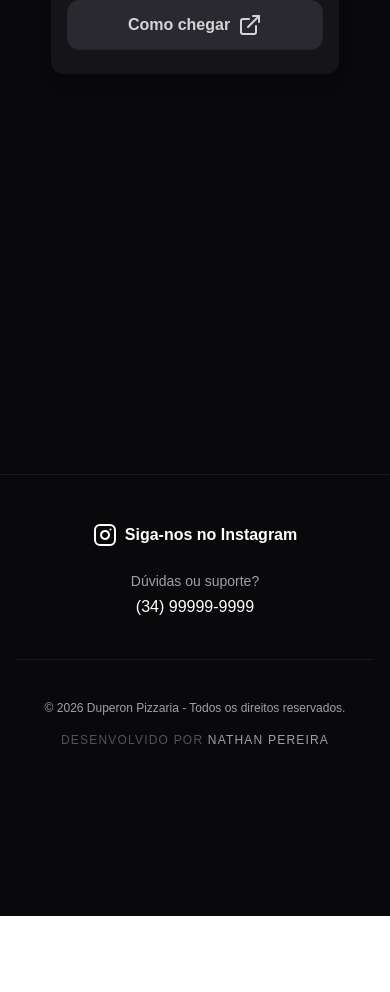
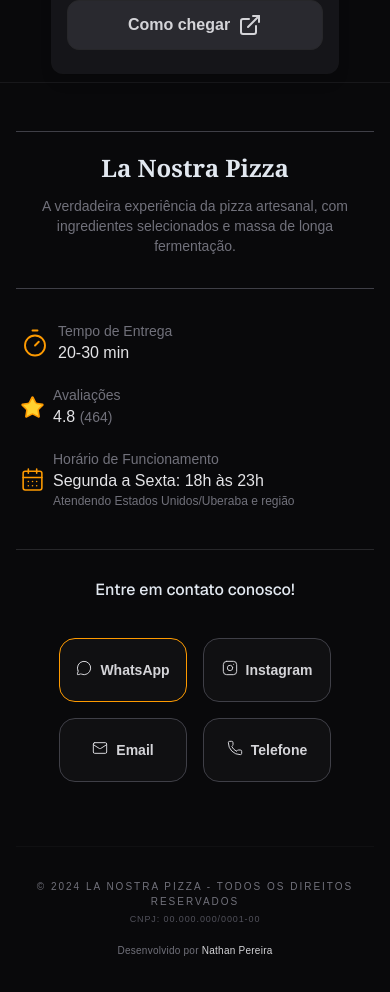
Before and after one commit to NathanDSPereira/Pizzaria-modelo-landing-page, a Next.js app: page / in a window 390 px wide. Shown: the part 2680-3672 px from the top of the page. Before the commit the page ends 3596 px from the top, so only its background shows below. Built offline with nearby package versions, Linux system fonts and the light colour scheme.

Commit message:
terminado o componente de footer/mobile-first

```diff
--- a/components/FooterPage.tsx
+++ b/components/FooterPage.tsx
@@ -1,30 +1,117 @@
+import { CalendarDays, Instagram, Mail, MessageCircle, Phone, Star, Timer } from "lucide-react";
+
 export default function Footer() {
     return (
-        <footer className="bg-zinc-950 border-t border-zinc-900 px-4 pt-12 pb-32 text-zinc-400">
-  <div className="mx-auto max-w-lg space-y-10">
+      <footer className="bg-zinc-950 border-t border-zinc-900 py-12 px-4 space-y-8 mb-5">
+        <div className="flex flex-col justify-center items-center gap-2 border-t border-zinc-700 pt-6">
+          <h4 className="text-2xl font-serif font-bold text-slate-200 leading-none">
+          La Nostra Pizza
+          </h4>
+          <p className="text-center text-zinc-500 font-medium text-sm mt-2">
+            A verdadeira experiência da pizza artesanal, com ingredientes selecionados e massa de longa fermentação.
+          </p>
+        </div>
 
-    <div className="flex flex-col items-center gap-6 text-center">
-      <a href="#" className="flex items-center gap-2 text-white font-bold hover:text-orange-500 transition-colors">
-        <svg xmlns="http://www.w3.org/2000/svg" width="24" height="24" viewBox="0 0 24 24" fill="none" stroke="currentColor" stroke-width="2" stroke-linecap="round" stroke-linejoin="round"><rect width="20" height="20" x="2" y="2" rx="5" ry="5"/><path d="M16 11.37A4 4 0 1 1 12.63 8 4 4 0 0 1 16 11.37z"/><line x1="17.5" x2="17.51" y1="6.5" y2="6.51"/></svg>
-        Siga-nos no Instagram
-      </a>
+        <ul className="flex flex-col justify-center items-start text-slate-200 gap-5 border-t-zinc-700 border-t mt-8 pt-8 md:flex-row md:justify-around px-1">
+          <li className="flex justify-center items-center gap-2">
+              <Timer
+                size={30}
+                className="text-amber-500 inline-block"
+                strokeWidth={1.5}
+              />
+              <div className="flex flex-col">
+                <p className="text-zinc-500 text-sm">Tempo de Entrega</p>
+                <p className="text-zinc-200 text-base">20-30 min</p>
+              </div>
+          </li>
+          <li className="flex justify-center items-center gap-2">
+            <Star
+              size={25}
+              className="text-amber-500 fill-amber-300  inline-block"
+              strokeWidth={1.5}
+            />
+            <div className="flex flex-col">
+              <p className="text-zinc-500 text-sm">Avaliações</p>
+              <p className="text-zinc-200 text-base">4.8 <span className="text-zinc-500 text-sm">(464)</span></p>
+            </div>
+          </li>
+          <li className="flex justify-center items-center gap-2">
+            <CalendarDays
+              size={25}
+              className="text-amber-500 inline-block "
+              strokeWidth={1.5}
+            />
+            <div className="flex flex-col">
+              <p className="text-zinc-500 text-sm">Horário de Funcionamento</p>
+              <p className="text-zinc-200 text-base">Segunda a Sexta: 18h às 23h</p>
+              <p className="text-zinc-500 text-xs">Atendendo Estados Unidos/Uberaba e região</p>
+            </div>
+          </li>
+        </ul>
 
-      <div className="space-y-1">
-        <p className="text-sm">Dúvidas ou suporte?</p>
-        <p className="text-white font-medium">(34) 99999-9999</p>
-      </div>
-    </div>
+        <div>
+          <div className="border-t border-zinc-800 text-base font-sans text-center font-medium text-slate-200 leading-none mt-10 pt-8 mb-10">
+            <h4>Entre em contato conosco!</h4>
+          </div>
 
-    <div className="h-px w-full bg-zinc-900"></div>
+          <ul className="flex flex-wrap gap-4 justify-center items-center">
+            <li className="flex justify-center items-center">
+              <button className="flex justify-center items-center bg-zinc-900/50 border border-amber-500 text-zinc-300 w-32 h-16 rounded-2xl text-sm font-bold active:scale-95 transition-all active:border-amber-500">
+                  <MessageCircle
+                    size={16}
+                    className="inline-block mr-2 mb-1"
+                    strokeWidth={1.5}
+                  />
+                    WhatsApp
+              </button>
+            </li>
+            <li className="flex justify-center items-center">
+              <button className="flex justify-center items-center bg-zinc-900/50 border border-zinc-700 text-zinc-300 w-32 h-16 rounded-2xl text-sm font-bold active:scale-95 transition-all active:border-amber-500">
+                  <Instagram
+                    size={16}
+                    className="inline-block mr-2 mb-1"
+                    strokeWidth={1.5}
+                  />
+                    Instagram
+              </button>
+            </li>
+            <li className="flex justify-center items-center">
+              <button className="flex justify-center items-center bg-zinc-900/50 border border-zinc-700 text-zinc-300 w-32 h-16 rounded-2xl text-sm font-bold active:scale-95 transition-all active:border-amber-500">
+                  <Mail
+                    size={16}
+                    className="inline-block mr-2 mb-1"
+                    strokeWidth={1.5}
+                  />
+                    Email
+              </button>
+            </li>
+            <li className="flex justify-center items-center">
+              <button className="flex justify-center items-center bg-zinc-900/50 border border-zinc-700 text-zinc-300 w-32 h-16 rounded-2xl text-sm font-bold active:scale-95 transition-all active:border-amber-500">
+                  <Phone
+                    size={16}
+                    className="inline-block mr-2 mb-1"
+                    strokeWidth={1.5}
+                  />
+                    Telefone
+              </button>
+            </li>
+          </ul>
+        </div>
 
-    <div className="flex flex-col items-center gap-4 text-xs text-center">
-      <p>© 2026 Duperon Pizzaria - Todos os direitos reservados.</p>
-      <p className="uppercase tracking-widest text-zinc-600">
-        Desenvolvido por <span className="text-zinc-400">Nathan Pereira</span>
-      </p>
-    </div>
+        <div className="mt-16 pt-8 border-t border-zinc-900/50 flex flex-col items-center gap-4 text-center">
+          <div className="space-y-1">
+            <p className="text-zinc-500 text-[10px] uppercase tracking-[0.2em]">
+              © 2024 La Nostra Pizza - Todos os direitos reservados
+            </p>
+            <p className="text-zinc-600 text-[9px] tracking-widest">
+              CNPJ: 00.000.000/0001-00
+            </p>
+          </div>
 
-  </div>
-</footer>
+          <p className="text-zinc-500 text-[10px] tracking-wide">
+            Desenvolvido por <span className="text-zinc-300 font-medium hover:text-amber-500 transition-colors cursor-pointer">Nathan Pereira</span>
+          </p>
+        </div>
+      </footer>
     )
 }
--- a/components/Map.tsx
+++ b/components/Map.tsx
@@ -1,6 +1,6 @@
 export default function Map() {
     return (
-        <section className="flex flex-col justify-center items-center mb-100">
+        <section className="flex flex-col justify-center items-center mb-2">
             <div className="text-center mb-6 mt-10">
                 <h4 className="text-slate-200 font-bold text-xl font-serif tracking-wide">Onde estamos</h4>
                 <p className="text-zinc-400">venha nos visitar na Unidade Estados Unidos</p>
```
